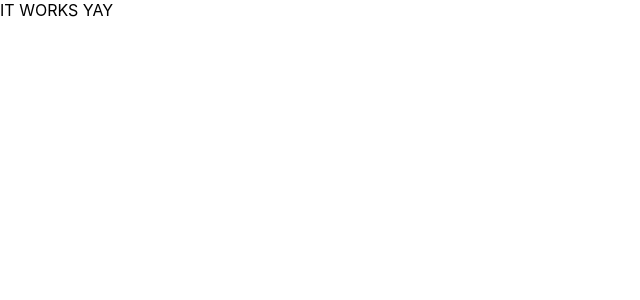
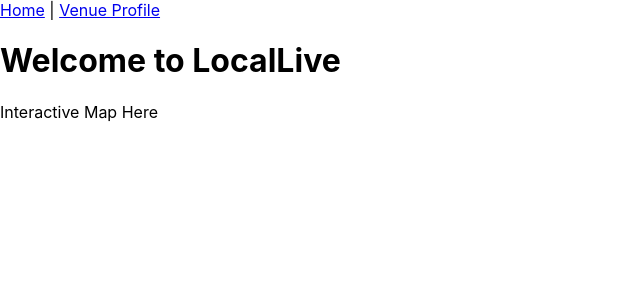
Before and after one commit to loadedskiffer/LocalLive, a React (Create React App) app in the folder client/: page / in a window 1280 px wide. Shown: the top 300 px of the page, without its empty margins (0-640 px from the left). Built offline with nearby package versions, Linux system fonts and the light colour scheme.

Commit message:
welcome to local live

```diff
--- a/client/src/App.js
+++ b/client/src/App.js
@@ -1,11 +1,20 @@
-import React from 'react'
+import React from 'react';
+import Home from './pages/Home';
+import VenueProfile from './pages/VenueProfile';
 
 function App() {
-  return (
-    <div>
-      IT WORKS YAY
-    </div>
-  )
+    return (
+        <div className="App">
+            {/* Sample Navigation */}
+            <a href="/">Home</a> | <a href="/venue">Venue Profile</a>
+
+            {/* Based on routing, display pages.
+                 For now, just showing Home and VenueProfile as an example.
+                 You'd ideally use react-router-dom for actual navigation. */}
+            <Home />
+            {/* <VenueProfile /> */}
+        </div>
+    );
 }
 
-export default App
+export default App;
--- /dev/null
+++ b/client/src/components/Map/index.js
@@ -0,0 +1,12 @@
+import React from 'react';
+
+const Map = () => {
+    return (
+        <div>
+            {/* Placeholder for Map */}
+            Interactive Map Here
+        </div>
+    );
+}
+
+export default Map;
--- /dev/null
+++ b/client/src/components/Profile/index.js
@@ -0,0 +1,14 @@
+import React from 'react';
+
+const Profile = ({ profileData }) => {
+    return (
+        <div>
+            {/* Display Profile Data */}
+            <h2>{profileData.name}</h2>
+            <img src={profileData.imageURL} alt={profileData.name} />
+            <p>{profileData.description}</p>
+        </div>
+    );
+}
+
+export default Profile;
--- a/client/src/index.js
+++ b/client/src/index.js
@@ -1,5 +1,5 @@
 import React from 'react';
-import ReactDOM from 'react-dom/client';
+import ReactDOM from 'react-dom';
 import './index.css';
 import App from './App';
 import reportWebVitals from './reportWebVitals';
--- /dev/null
+++ b/client/src/pages/Home/index.js
@@ -0,0 +1,14 @@
+import React from 'react';
+import Map from '../../components/Map';
+
+const Home = () => {
+    return (
+        <div>
+            <h1>Welcome to LocalLive</h1>
+            <Map />
+            {/* More content like top events, etc. can be added here */}
+        </div>
+    );
+}
+
+export default Home;
--- /dev/null
+++ b/client/src/pages/VenueProfile/index.js
@@ -0,0 +1,20 @@
+import React from 'react';
+import Profile from '../../components/Profile';
+
+const VenueProfile = () => {
+    // Sample Data, this would ideally come from an API
+    const venueData = {
+        name: "Awesome Venue",
+        imageURL: "/path/to/image.jpg", // Placeholder
+        description: "A great venue for live music events."
+    };
+
+    return (
+        <div>
+            <Profile profileData={venueData} />
+            {/* More content like upcoming events can be added here */}
+        </div>
+    );
+}
+
+export default VenueProfile;
```
Also changed, not shown: client/src/components/Event/index.js (added, +14 -0 lines).
